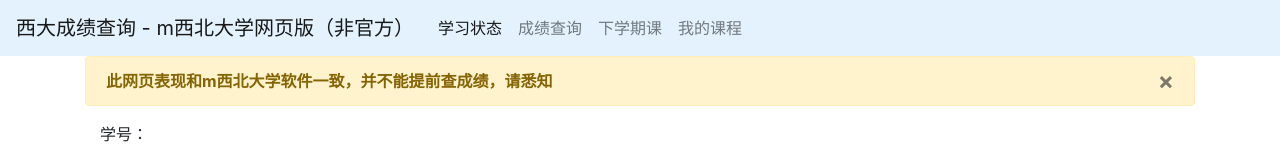
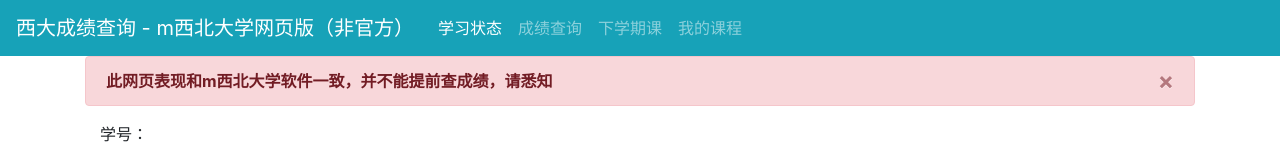
Before and after one commit to HarborZeng/nwugrade, a Vue app: page / in a window 1280 px wide. Shown: the top 152 px of the page. Built offline with nearby package versions, Linux system fonts and the light colour scheme.

Commit message:
修复 一些一直的问题

```diff
--- a/src/components/AlertMsg.vue
+++ b/src/components/AlertMsg.vue
@@ -1,10 +1,10 @@
 <template>
-  <div class="alert alert-warning">
-    <a href="#" class="close" data-dismiss="alert">
-      &times;
-    </a>
+  <b-alert variant="danger"
+           dismissible
+           :show="showDismissibleAlert"
+           @dismissed="showDismissibleAlert=false">
     <strong>{{msg}}</strong>
-  </div>
+  </b-alert>
 </template>
 
 <script>
@@ -12,7 +12,8 @@
     name: 'AlertMsg',
     data() {
       return {
-        msg: "此网页表现和m西北大学软件一致，并不能提前查成绩，请悉知"
+        msg: "此网页表现和m西北大学软件一致，并不能提前查成绩，请悉知",
+        showDismissibleAlert: true
       }
     }
   }
--- a/src/components/Header.vue
+++ b/src/components/Header.vue
@@ -1,13 +1,14 @@
 <template>
   <div>
-    <nav class="navbar navbar-expand-lg navbar-light" style="background-color: #e3f2fd;">
+    <b-navbar toggleable="md" type="dark" variant="info" @click="changeUrlActiveState()">
+
+      <b-navbar-toggle target="nav_collapse"></b-navbar-toggle>
+
       <router-link class="navbar-brand" to="/">西大成绩查询 - m西北大学网页版（非官方）</router-link>
-      <button class="navbar-toggler" type="button" data-toggle="collapse" data-target="#navbarNav"
-              aria-controls="navbarNav" aria-expanded="false" aria-label="Toggle navigation">
-        <span class="navbar-toggler-icon"></span>
-      </button>
-      <div class="collapse navbar-collapse" id="navbarNav">
-        <ul class="navbar-nav" @click="changeUrlActiveState()">
+
+      <b-collapse is-nav id="nav_collapse">
+
+        <b-navbar-nav>
           <li :class="relativeAddress === '/' ? 'nav-item active' : 'nav-item'">
             <router-link class="nav-link" to="/">学习状态</router-link>
           </li>
@@ -20,9 +21,10 @@
           <li :class="relativeAddress === '/myLessons' ? 'nav-item active' : 'nav-item'">
             <router-link class="nav-link" to="/myLessons">我的课程</router-link>
           </li>
-        </ul>
-      </div>
-    </nav>
+        </b-navbar-nav>
+
+      </b-collapse>
+    </b-navbar>
   </div>
 </template>
 
--- a/src/components/Login.vue
+++ b/src/components/Login.vue
@@ -84,7 +84,7 @@
           uuid: ''
         })
 
-        bus.$emit("showLoading", "加载中", true)
+        bus.$emit("showLoading", "加载中...", true)
         // 发起登录的请求
         axios.post(
           '//' + this.$store.state.webserver.host + '/university-facade/Murp/Login',
```
